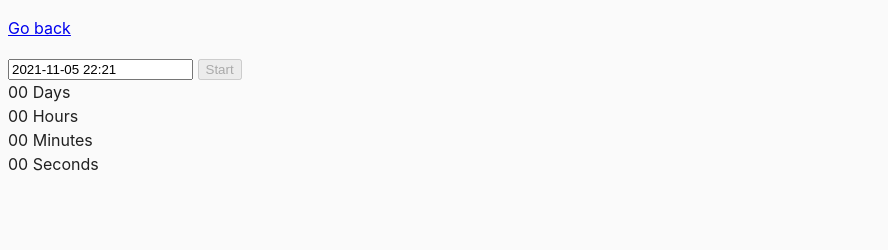
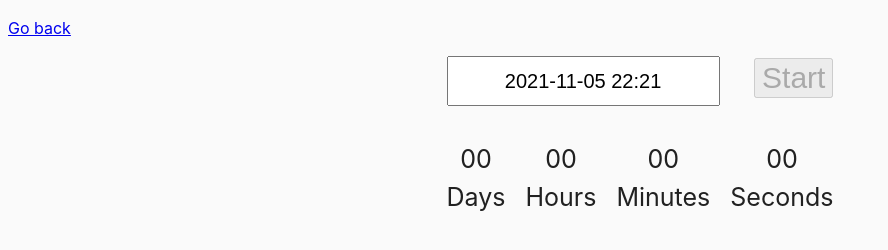
Before and after one commit to Broshnitskiy/goit-js-hw-09, a website built with Parcel: page src/02-timer.html in a window 1280 px wide. Shown: the whole page, without its empty margins (0-888 px from the left). Built offline with nearby package versions, Linux system fonts and the light colour scheme.

Commit message:
накидує стилі для завдання 2

```diff
--- a/src/02-timer.html
+++ b/src/02-timer.html
@@ -9,8 +9,10 @@
   <body>
     <p><a href="index.html">Go back</a></p>
 
-    <input type="text" id="datetime-picker" />
-    <button type="button" data-start>Start</button>
+    <div class="input-conteiner">
+      <input type="text" id="datetime-picker" class="date-input"/>
+      <button type="button" data-start class="btn-start-timer">Start</button>
+    </div>
 
     <div class="timer">
       <div class="field">
--- a/src/css/common.css
+++ b/src/css/common.css
@@ -29,3 +29,37 @@ img {
   color: rgb(15, 219, 15);
   border-radius: 20px;
 }
+
+.input-conteiner {
+  text-align: center;
+  margin-bottom: 35px;
+}
+
+.date-input {
+  max-width: 275px;
+  min-height: 50px;
+  text-align: center;
+  font-size: 20px;
+  margin-right: 30px;
+}
+
+.btn-start-timer {
+  font-size: 30px;
+}
+
+.timer {
+  display: flex;
+  justify-content: center;
+}
+
+.field:not(:last-child) {
+  margin-right: 20px;
+}
+
+.field {
+  display: flex;
+  flex-direction: column;
+  /* justify-content: center; */
+  align-items: center;
+  font-size: 25px;
+}
```
